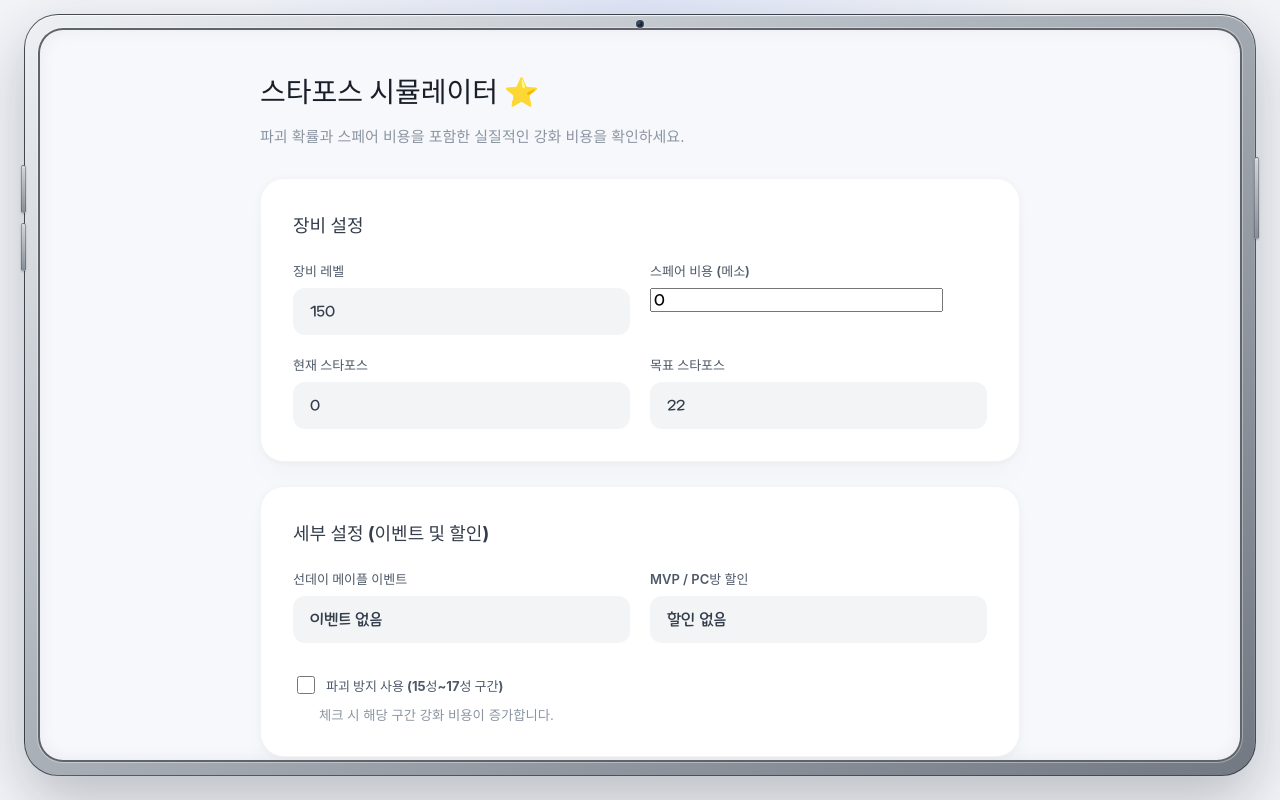
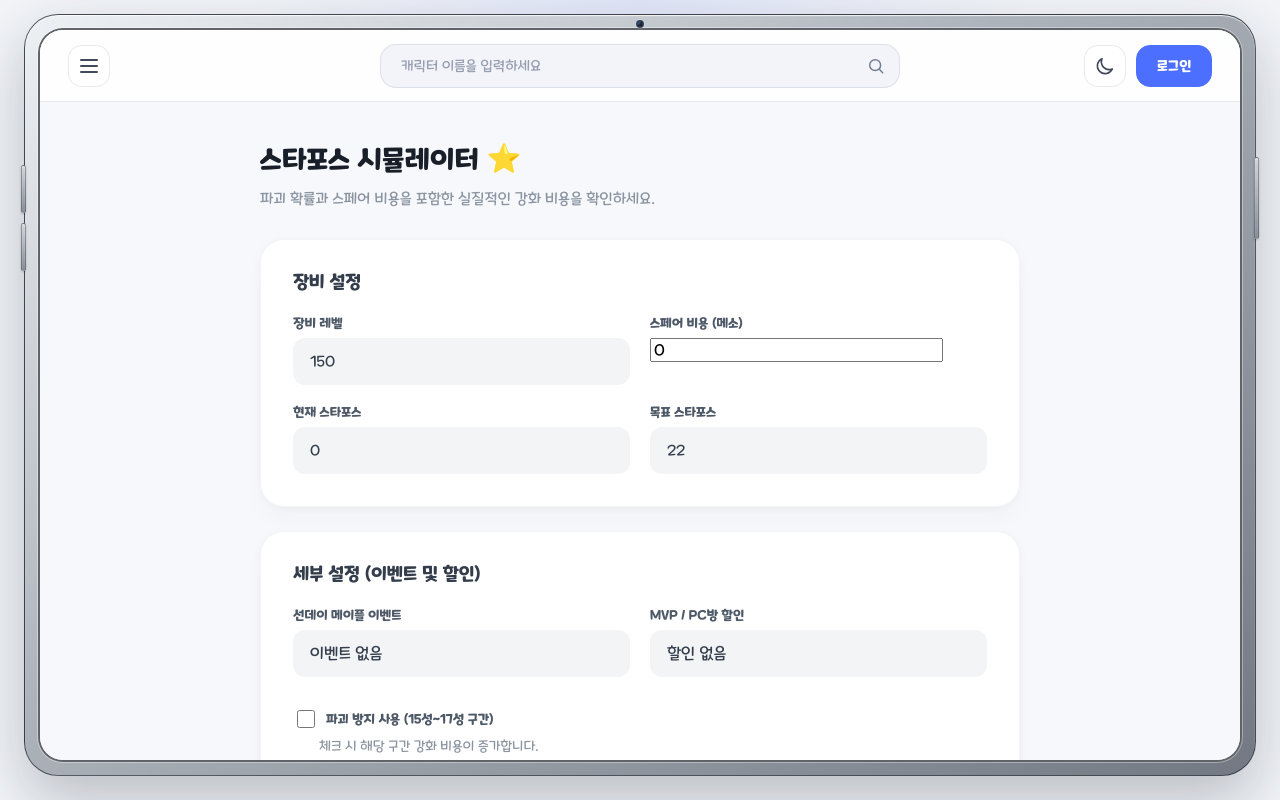
Before and after one commit to jeonseolmin/Maple_info, a React (Vite) app in the folder maple-info-frontend/: page /starforce in a window 1280 px wide. Built offline with nearby package versions, Linux system fonts and the light colour scheme; no server answers.

Commit message:
fix : 폰트 수정 헤더 추가 완료

```diff
--- a/maple-info-frontend/src/components/layout/calculator/CalculatorExpectation.css
+++ b/maple-info-frontend/src/components/layout/calculator/CalculatorExpectation.css
@@ -3,7 +3,7 @@
     max-width: 800px;
     margin: 40px auto;
     padding: 0 20px;
-    font-family: 'Pretendard', -apple-system, BlinkMacSystemFont, system-ui, Roboto, sans-serif;
+    font-family: "MapleStory", "Noto Sans KR", sans-serif;
 }
 
 .page-title {
--- a/maple-info-frontend/src/routes/AppRouter.jsx
+++ b/maple-info-frontend/src/routes/AppRouter.jsx
@@ -4,39 +4,21 @@ import MainLayout from "../layouts/MainLayout";
 import CharacterPage from "../pages/character/CharacterPage.jsx";
 import CubeExpectation from "../components/cubeCalculator/CubeExpectation";
 import StarforceExpectation from "../components/starforceCalculator/StarforceExpectation";
-import DeviceFrame from "../components/device/DeviceFrame";
+// 🌟 밖으로 빼두었던 Header와 DeviceFrame import는 지워도 됩니다. (MainLayout이 알아서 처리해줍니다)
 
 export default function AppRouter() {
   return (
     <BrowserRouter>
       <Routes>
         <Route element={<MainLayout />}>
+
           <Route index element={<HomePage />} />
           <Route path="character/:characterName" element={<CharacterPage />} />
+
+          <Route path="cube" element={<CubeExpectation />} />
+          <Route path="starforce" element={<StarforceExpectation />} />
+
         </Route>
-
-          <Route
-              path="character/:characterName"
-              element={<CharacterPage />}
-          />
-
-        <Route
-          path="/cube"
-          element={
-            <DeviceFrame>
-              <CubeExpectation />
-            </DeviceFrame>
-          }
-        />
-
-        <Route
-          path="/starforce"
-          element={
-            <DeviceFrame>
-              <StarforceExpectation />
-            </DeviceFrame>
-          }
-        />
       </Routes>
     </BrowserRouter>
   );
```
